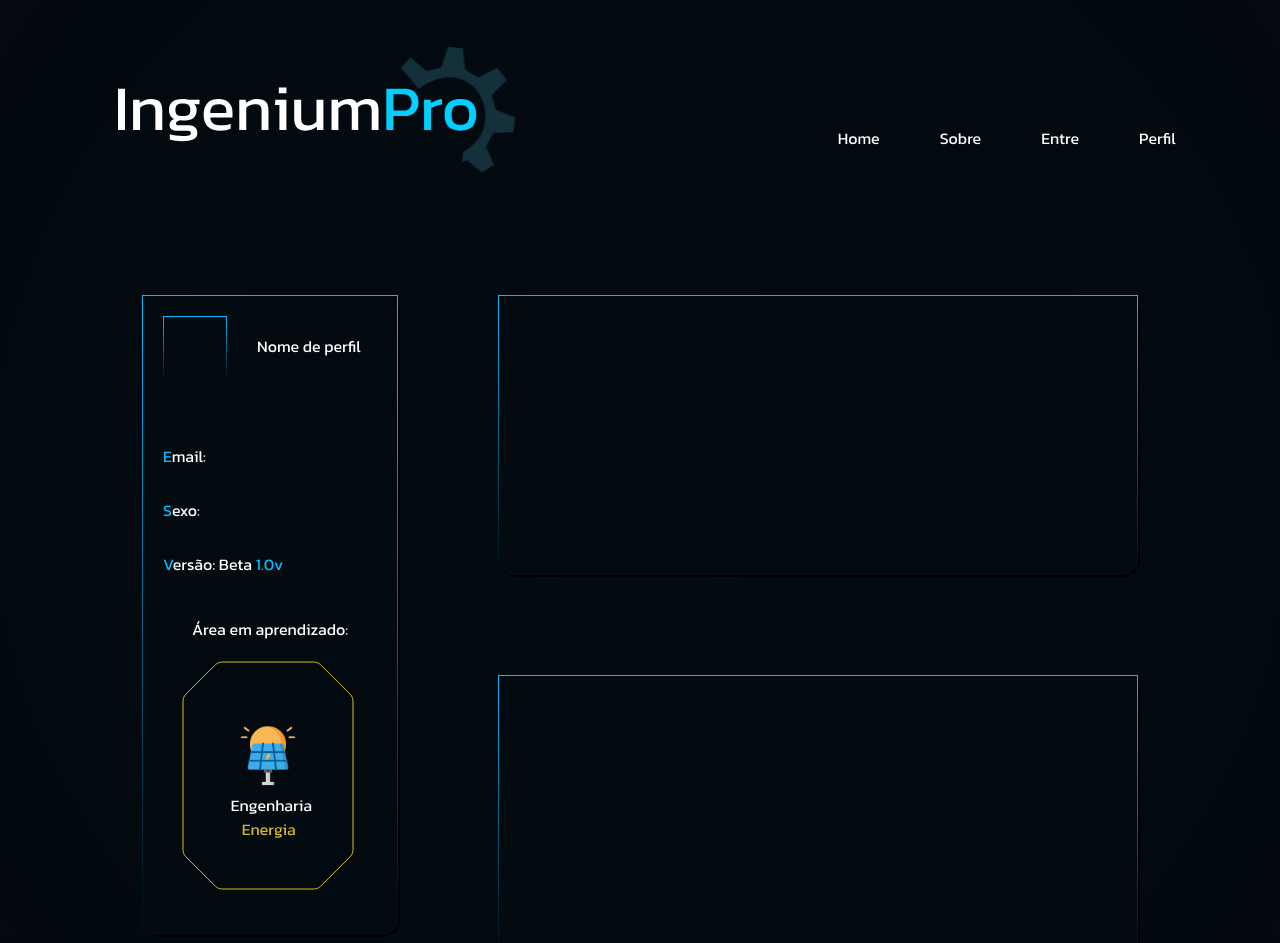
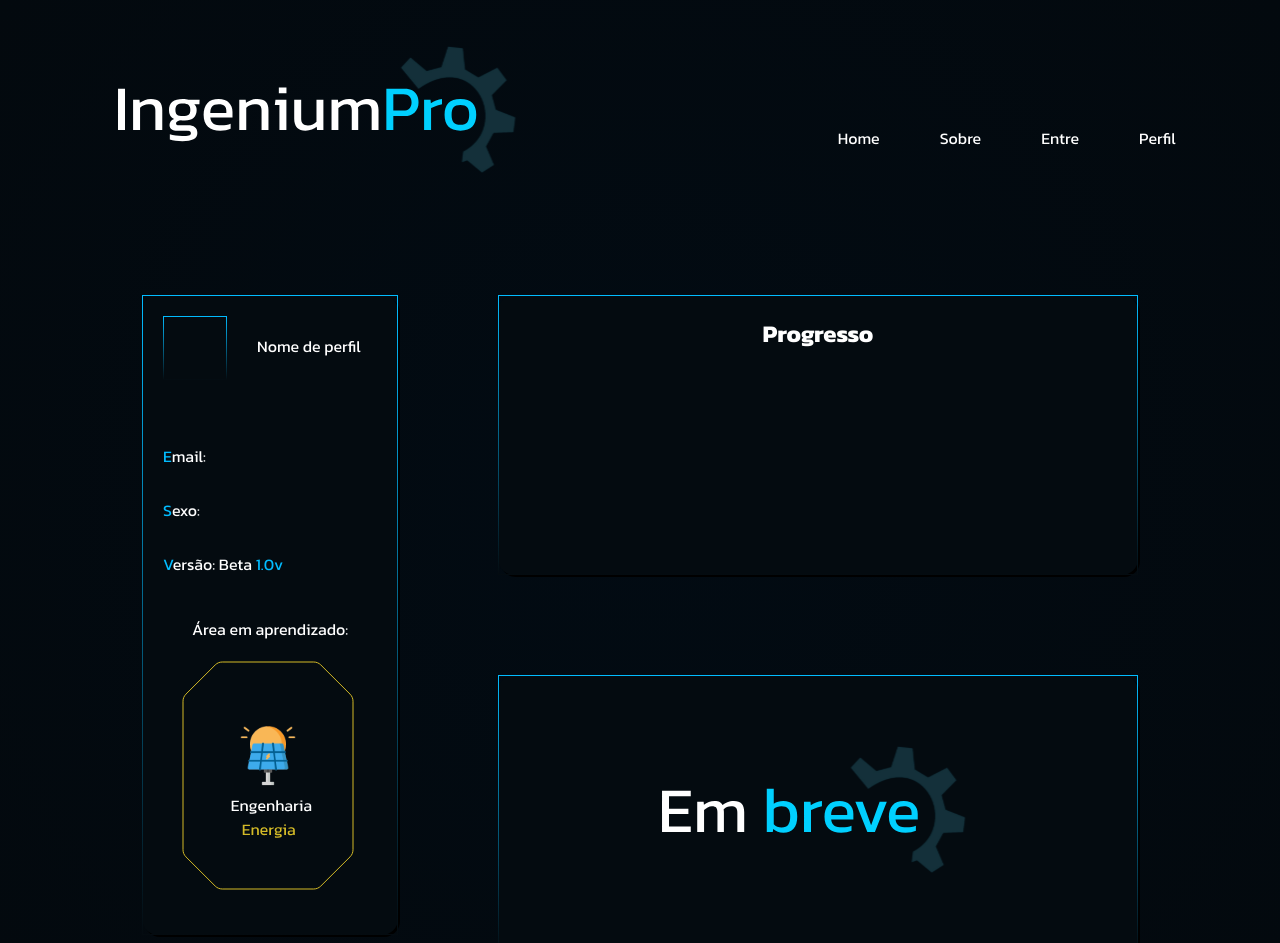
Before and after one commit to guiFGA/IngeniumPro, a React (Vite) app in the folder Front/: page /perfil in a window 1280 px wide. Shown: the top 943 px of the page. Built offline with nearby package versions, Linux system fonts and the light colour scheme; sample sign-in values are in the browser's storage; a web font is replaced by a local one.

Commit message:
Página de perfil parcialmente concluída

```diff
--- a/Front/src/pages/perfil/index.jsx
+++ b/Front/src/pages/perfil/index.jsx
@@ -2,6 +2,8 @@ import logo from '../../assets/imagens/logo.svg'
 import { NavBar, NavLinks, Nav, CaixaEsquerda, CaixaDirCima, CaixaDirBaixo,
         Main, Caixas, Topo, Img, Nomes, Meio, Final, Engenharia, Azul} from './perfil';
 import energia from '../../assets/imagens/Energia.svg'
+import manutencao from '../../assets/imagens/Manutencao.svg'
+import breve from '../../assets/imagens/Breve.svg'
 
 function Perfil(){
     return(
@@ -52,13 +54,11 @@ function Perfil(){
 
                 <Caixas>
                     <CaixaDirCima>
-
-
+                        <h2>Progresso</h2>
                     </CaixaDirCima>
 
                     <CaixaDirBaixo>
-
-
+                        <img src={breve} alt="Imagem de manutenção" />
                     </CaixaDirBaixo>
                 </Caixas>
 
--- a/Front/src/pages/perfil/perfil.js
+++ b/Front/src/pages/perfil/perfil.js
@@ -66,17 +66,23 @@ export const Caixas = styled.div`
 `
 export const CaixaDirCima = styled.div`
     display: flex;
+    justify-content: center;
+    padding-top: 20px;
+    color: #fff;
     width: 50vw;
     height: 35vh;
     border: 1px solid transparent;
     border-radius: 1rem;
     border-image: linear-gradient(to top, rgba(4, 11, 16, 1), rgba(2, 188, 255, 1)) 1;
     background-color: rgba(4, 11, 16, 1);
-    box-shadow: 2px 2px;
+    box-shadow: 2px 2px rgb(0, 0, 0);
 `
 
 export const CaixaDirBaixo = styled.div`
     display: flex;
+    justify-content: center;
+    align-items: center;
+    padding-left: 80px;
     width: 50vw;
     height: 35vh;
     border: 1px solid transparent;
@@ -134,10 +140,5 @@ export const Engenharia = styled.div`
     position: relative;
     margin-left: 20px;
 `
-/*
-    margin-left: auto;
-    margin-right: 13vw;
 
-    align-items: left;
-    margin-left: 13vw;
-*/
+/*--------------------Elementos Caixa Direita Cima-------------------------------*/
```
Also changed, not shown: Front/src/assets/imagens/Breve.svg (added), Front/src/assets/imagens/Manutencao.svg (added).
